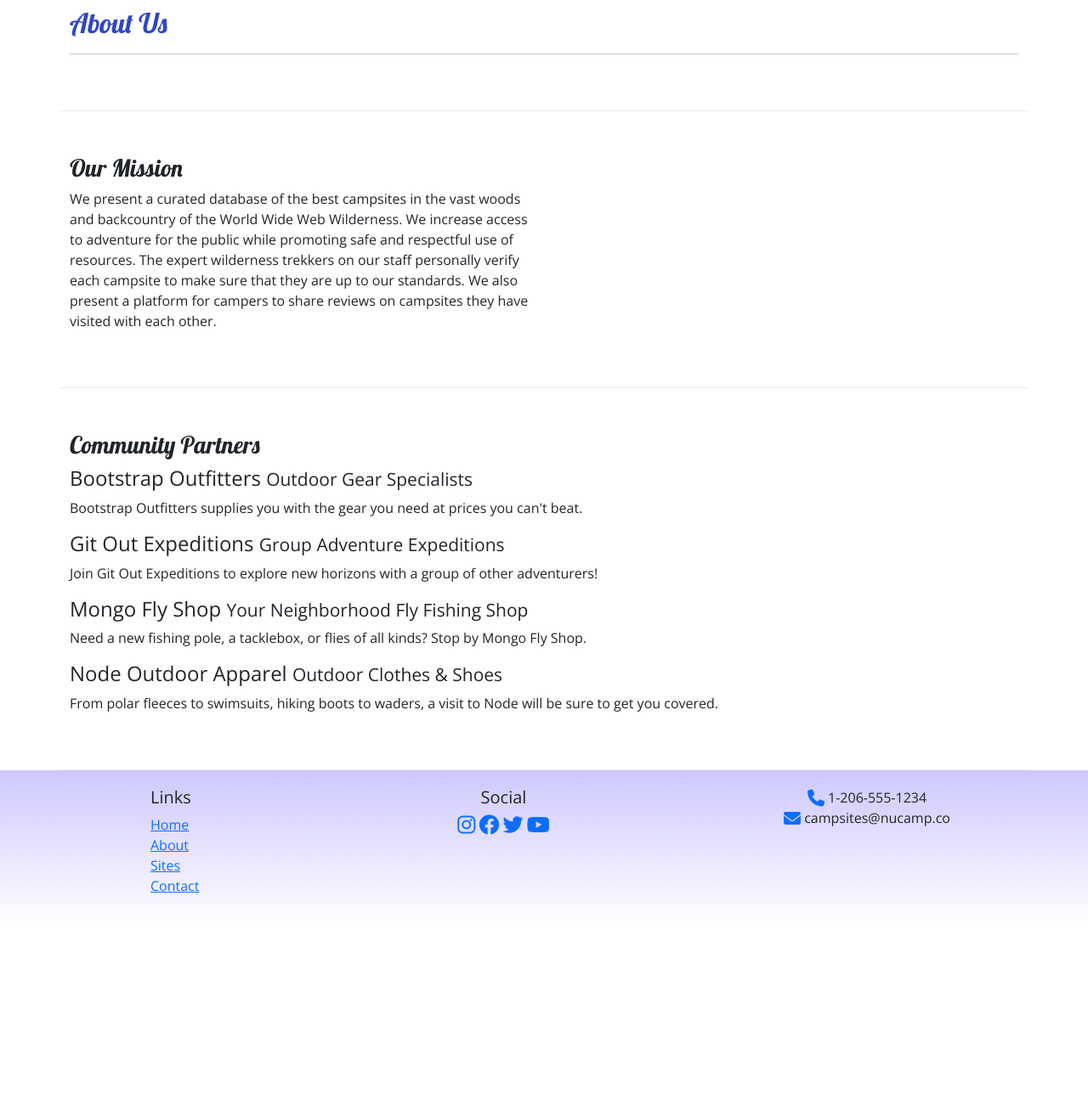
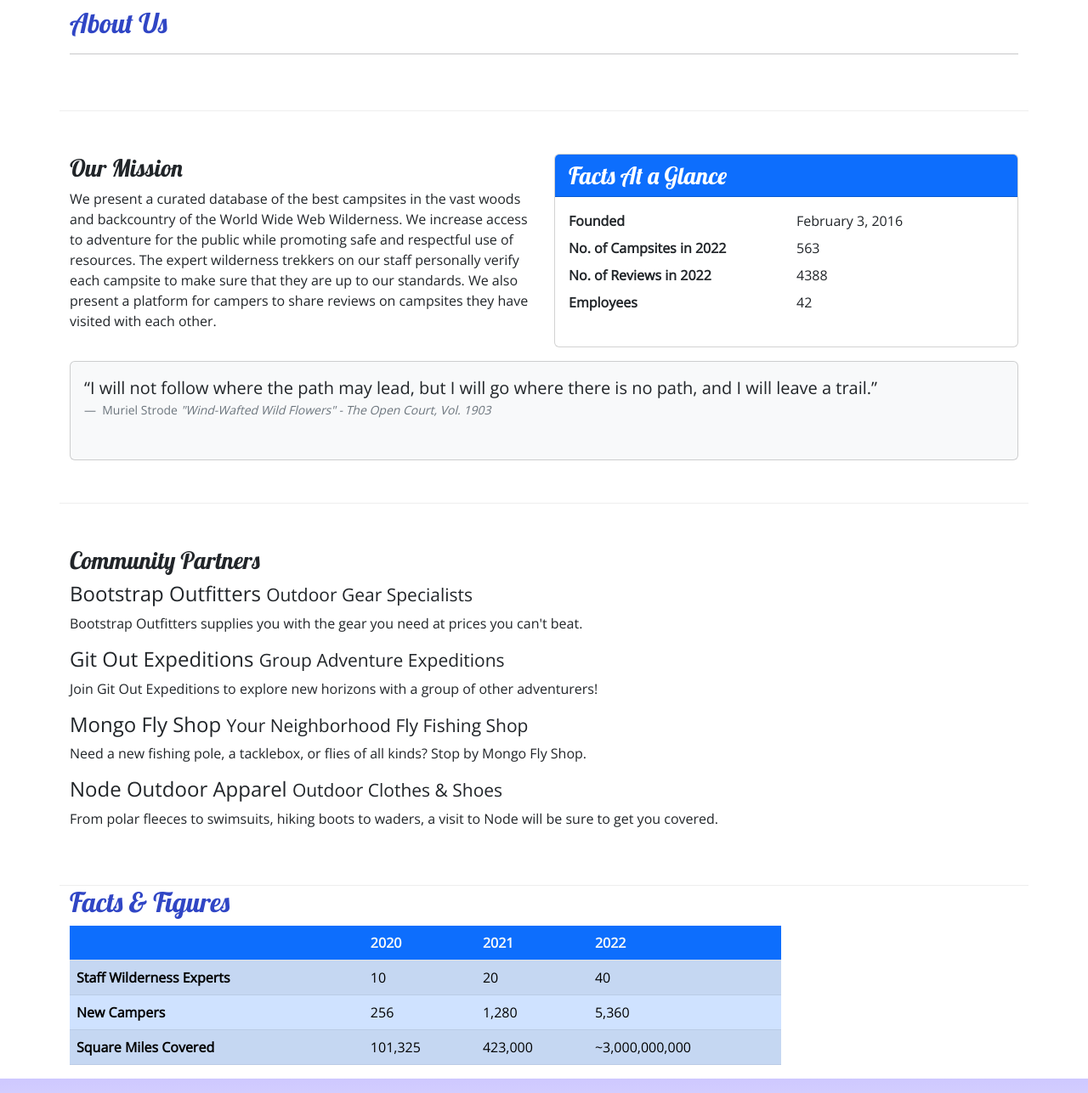
Before and after one commit to st3adyp1ck/nucampsite, a plain HTML site: page aboutus.html in a window 1280 px wide. Shown: the part 300-1587 px from the top of the page at 85% size. Before the commit the page ends 1391 px from the top, so only its background shows below. Drawn offline with nearby package versions, Linux system fonts and the light colour scheme.

Commit message:
Tables and Cards

```diff
--- a/aboutus.html
+++ b/aboutus.html
@@ -69,17 +69,42 @@
             </div>
         </div>
 
-        <section>
-            <div class="row row-content">
-                <div class="col-sm-6">
-                    <h3>Our Mission</h3>
-                    <p>We present a curated database of the best campsites in the vast woods and backcountry of the
-                        World Wide Web Wilderness. We increase access
-                        to adventure for the public while promoting safe and respectful use of resources. The expert
-                        wilderness trekkers on our staff personally verify each
-                        campsite to make sure that they are up to our standards. We also present a platform for campers
-                        to share reviews on campsites they have visited
-                        with each other.</p>
+        <section class="row row-content">
+            <div class="col-sm-6">
+                <h3>Our Mission</h3>
+                <p>We present a curated database of the best campsites in the vast woods and backcountry of the World
+                    Wide Web Wilderness. We increase access to adventure for the public while promoting safe and
+                    respectful use of resources. The expert wilderness trekkers on our staff personally verify each
+                    campsite to make sure that they are up to our standards. We also present a platform for campers to
+                    share reviews on campsites they have visited with each other.</p>
+            </div>
+            <div class="col-sm-6">
+                <div class="card">
+                    <h3 class="card-header bg-primary text-white">Facts At a Glance</h3>
+                    <div class="card-body">
+                        <dl class="row">
+                            <dt class="col-6">Founded</dt>
+                            <dd class="col-6">February 3, 2016</dd>
+                            <dt class="col-6">No. of Campsites in 2022</dt>
+                            <dd class="col-6">563</dd>
+                            <dt class="col-6">No. of Reviews in 2022</dt>
+                            <dd class="col-6">4388</dd>
+                            <dt class="col-6">Employees</dt>
+                            <dd class="col-6">42</dd>
+                        </dl>
+                    </div>
+                </div>
+            </div>
+            <div class="col">
+                <div class="card bg-light mt-3">
+                    <figure class="card-body">
+                        <blockquote class="blockquote">
+                            <q>I will not follow where the path may lead, but I will go where there is no path, and I will leave a trail.</q>
+                        </blockquote>
+                        <figcaption class="blockquote-footer">
+                            Muriel Strode <cite>"Wind-Wafted Wild Flowers" - The Open Court, Vol. 1903</cite>
+                        </figcaption>
+                   </figure>
                 </div>
             </div>
         </section>
@@ -104,7 +129,42 @@
                 </div>
             </div>
         </section>
+        <div class="col-sm-9">
 
+            <h2>Facts & Figures</h2>
+            <div class="table-responsive">
+                <table class="table table-striped">
+                    <thead class="bg-primary text-light">
+                        <tr>
+                            <th></th>
+                            <th>2020</th>
+                            <th>2021</th>
+                            <th>2022</th>
+                        </tr>
+                    </thead>
+                    <tbody class="table-primary">
+                        <tr>
+                            <th>Staff Wilderness Experts</th>
+                            <td>10</td>
+                            <td>20</td>
+                            <td>40</td>
+                        </tr>
+                        <tr>
+                            <th>New Campers</th>
+                            <td>256</td>
+                            <td>1,280</td>
+                            <td>5,360</td>
+                        </tr>
+                        <tr>
+                            <th>Square Miles Covered</th>
+                            <td>101,325</td>
+                            <td>423,000</td>
+                            <td>~3,000,000,000</td>
+                        </tr>
+                    </tbody>
+                </table>
+            </div>
+        </div>
     </main>
 
     <footer>
```
Also changed, not shown: index.html (+1 -0 lines).
